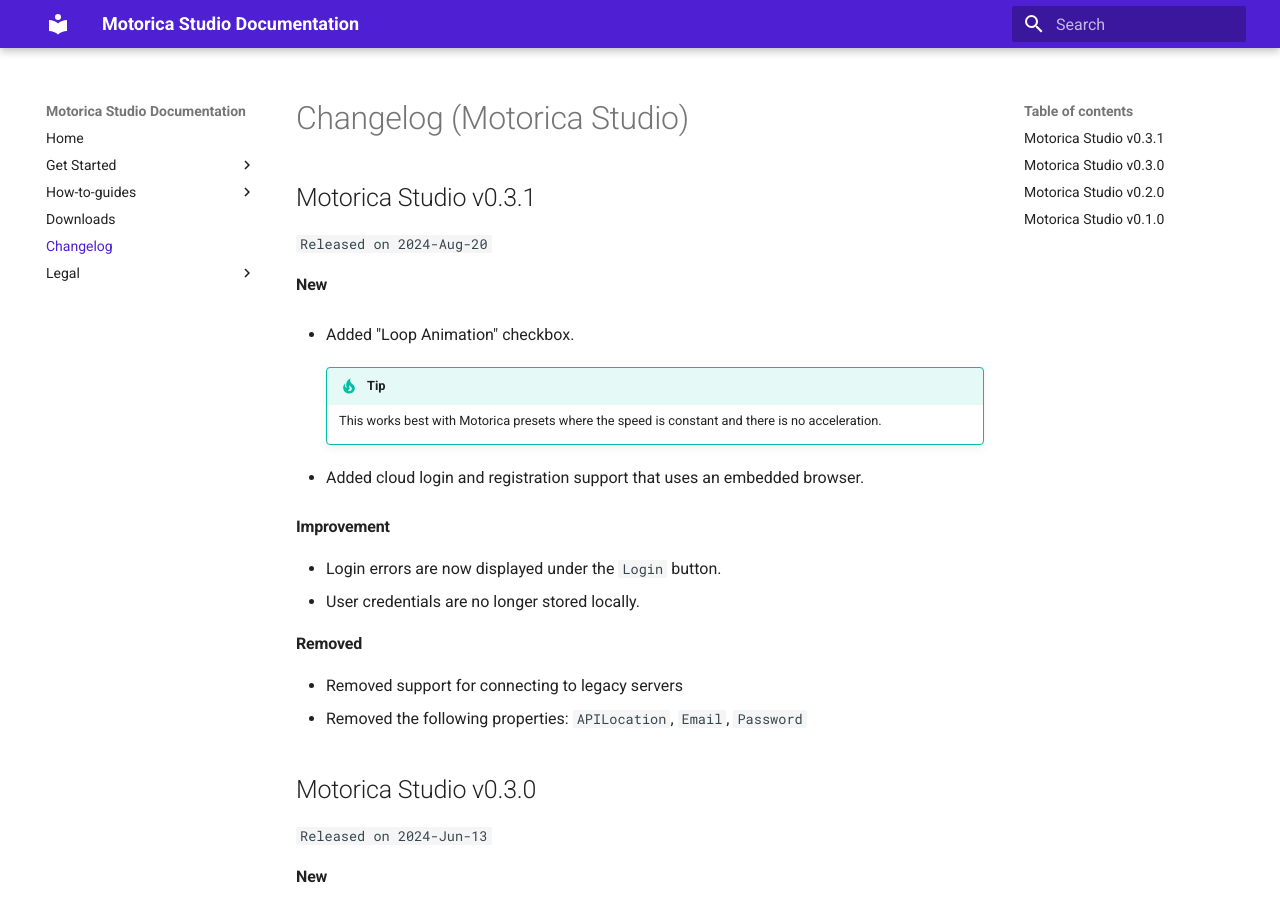
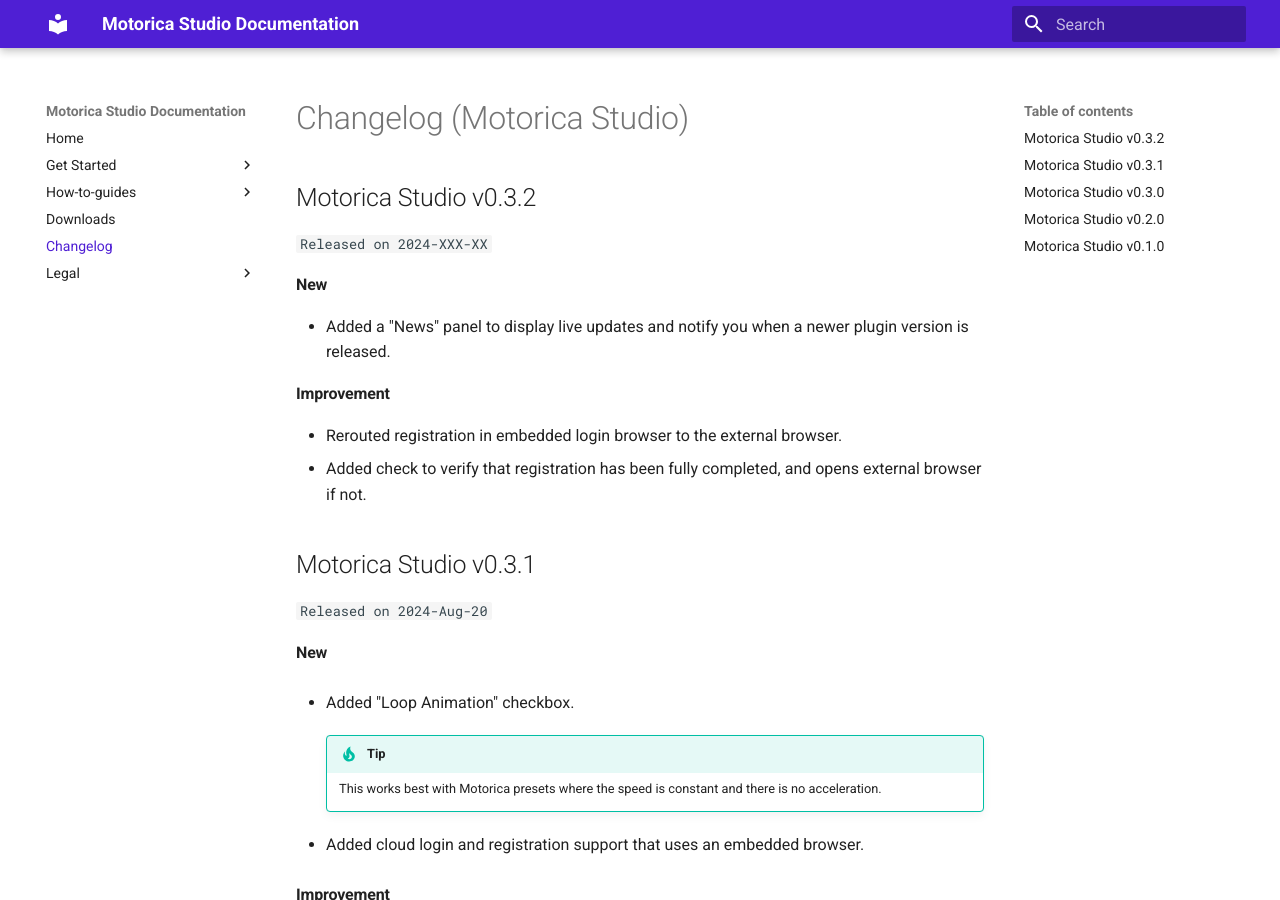
Before and after one commit to MotoricaAI/MoStudioDocs, an MkDocs documentation site: the page built from docs/changelog.md, in a window 1280 px wide and 900 px high. Built offline with MkDocs 1.6.1 and Material for MkDocs 9.7.7, drawn with Linux system fonts in a browser that asks for light colours.

Commit message:
Update changelog

```diff
--- a/docs/changelog.md
+++ b/docs/changelog.md
@@ -1,4 +1,15 @@
 # Changelog (Motorica Studio)
+
+## Motorica Studio v0.3.2
+`Released on 2024-XXX-XX`
+
+#### New
+- Added a "News" panel to display live updates and notify you when a newer plugin version is released.
+
+#### Improvement
+- Rerouted registration in embedded login browser to the external browser.
+- Added check to verify that registration has been fully completed, and opens external browser if not.
+
 ## Motorica Studio v0.3.1
 `Released on 2024-Aug-20`
 
```
